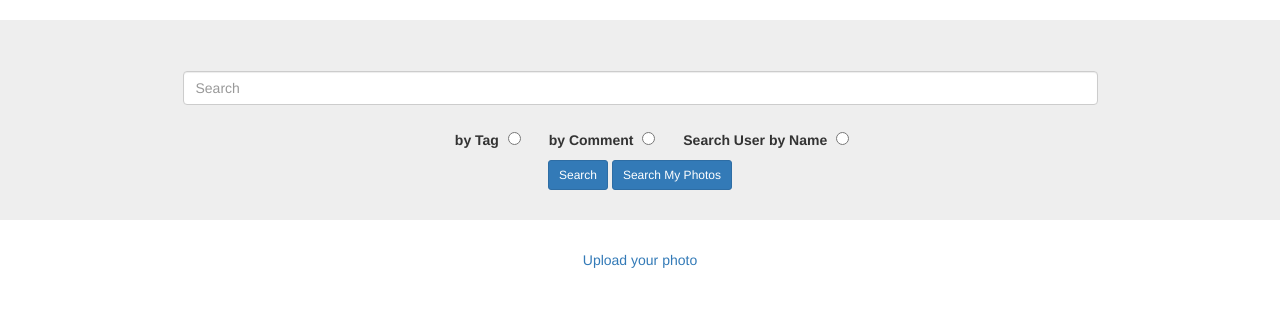
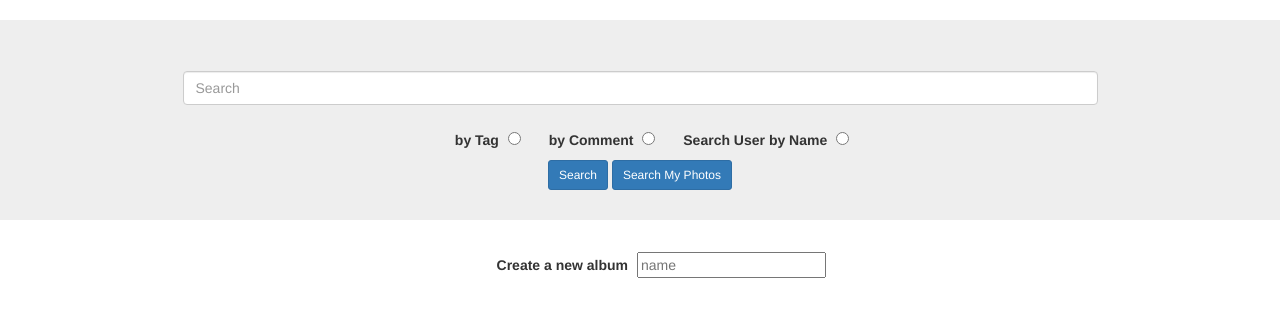
Before and after one commit to EvenGu/photo-share, a Flask app: template PhotoShare/templates/MyProfile.html in a window 1280 px wide. Shown: the part 50-367 px from the top of that part. Run offline with Flask 2, Linux system fonts and the light colour scheme; the template is opened without the code that fills it, so the values that code supplies are empty; data comes from the database, SQL or seed files in the repository; the page is wider than the window, and the part outside it is not shown.

Commit message:
create album

```diff
--- a/PhotoShare/templates/MyProfile.html
+++ b/PhotoShare/templates/MyProfile.html
@@ -76,7 +76,10 @@ and recommendations(photo, user)
   <div class="container">
     <div class="row">
     	<div class="col-xs-12 text-center">
-        	<a href="/upload">Upload your photo</a>
+            <form class="createAlbum" method="POST" action="/createalbum/{{ uid }}" >
+                <label for="createalbum">Create a new album</label>
+                <input type="text" name="createalbum" required placeholder="name">
+            </form>
       	</div>
     </div>
   </div>
```
